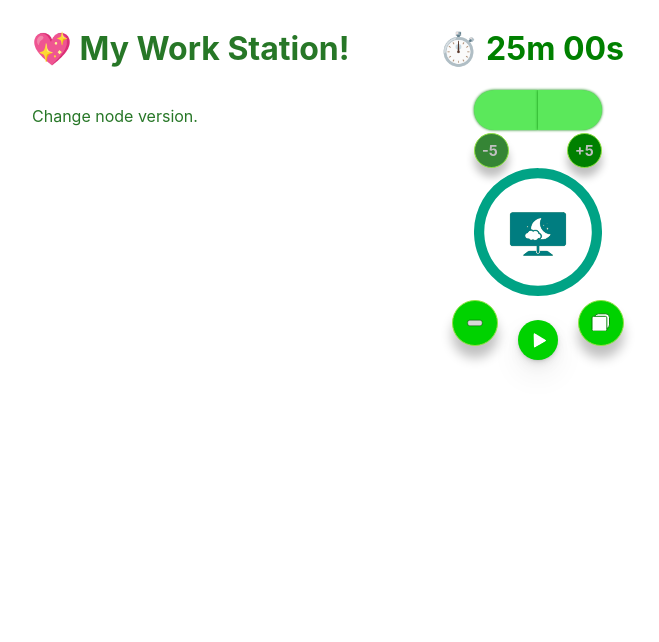
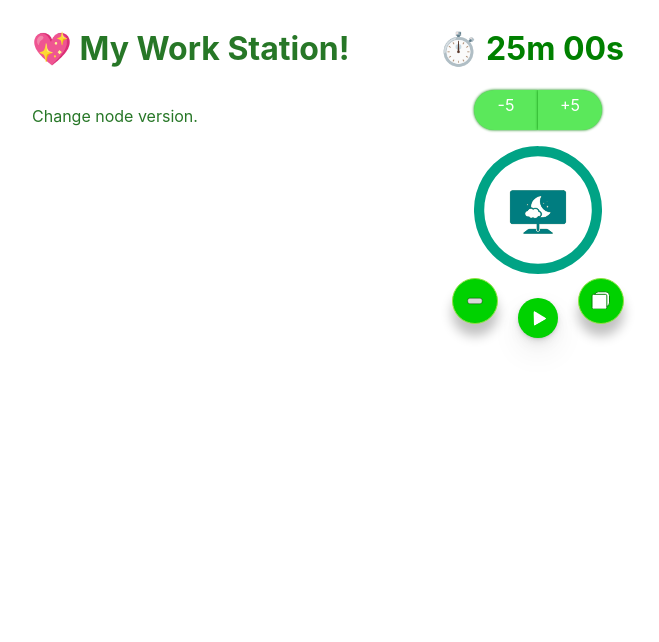
Before and after one commit to tanvirs2/move-minder, an Electron app: page src/index.html in a window 800 px wide. Shown: the top 642 px of the page, without its empty margins (72-731 px from the left). Drawn offline with Linux system fonts and the light colour scheme; no server answers.

Commit message:
btn modify

```diff
--- a/package.json
+++ b/package.json
@@ -1,7 +1,7 @@
 {
   "name": "my-work-station",
   "productName": "My Work Station!",
-  "version": "0.0.6",
+  "version": "0.0.9",
   "description": "My Electron application description",
   "main": "src/index.js",
   "scripts": {
--- a/src/css/index.css
+++ b/src/css/index.css
@@ -11,6 +11,9 @@ body {
 
 
 .time-modify-btn {
+    cursor: pointer;
+    text-align: center;
+    line-height: 1.9rem;
     background: #5be85b;
     width: 100%;
     height: 5vh;
--- a/src/index.html
+++ b/src/index.html
@@ -35,22 +35,22 @@
     <div style="display: flex; flex-direction: column; align-items: center">
 
         <div>
-            <div style="width: 100%; display: flex; color: green; margin-bottom: 3px">
-                <div class="time-modify-btn" style="border-radius: 30px 0 0 30px;"> &nbsp; </div>
-                <div class="time-modify-btn" style="border-radius: 0 30px 30px 0;"> &nbsp;</div>
+            <div style="width: 100%; display: flex; color: green; margin-bottom: 1rem">
+                <div class="time-modify-btn" id="time-decrease" style="border-radius: 30px 0 0 30px;"> -5 </div>
+                <div class="time-modify-btn" id="time-increase" style="border-radius: 0 30px 30px 0;"> +5 </div>
             </div>
-            <div style="zoom: .3; display: flex; justify-content: space-between">
-                <div class="fun-btn" style="background: #358535" id="time-decrease">
+            <!--<div style="zoom: .3; display: flex; justify-content: space-between">
+                <div class="fun-btn" style="background: #358535">
                     <div style="width: 4rem; font-size: 3rem; font-weight: bolder">
                         -5
                     </div>
                 </div>
-                <div class="fun-btn" style="background: green" id="time-increase">
+                <div class="fun-btn" style="background: green">
                     <div style="width: 4rem; font-size: 3rem; font-weight: bolder">
                         +5
                     </div>
                 </div>
-            </div>
+            </div>-->
 
             <div id="focus-area" style="background-size: cover">
                 <circle-progress value="100" max="100" text-format="none" ></circle-progress>
--- a/src/js/app.js
+++ b/src/js/app.js
@@ -76,10 +76,10 @@ play.onclick = function () {
 	}*/
 
 	if (timerSoundRun) {
-		if (!playToggle) {
+		if (playToggle) {
+			timerSoundRun.play();
+		} else {
 			timerSoundRun.pause();
-		} else {
-			timerSoundRun.play();
 		}
 	}
 
```
